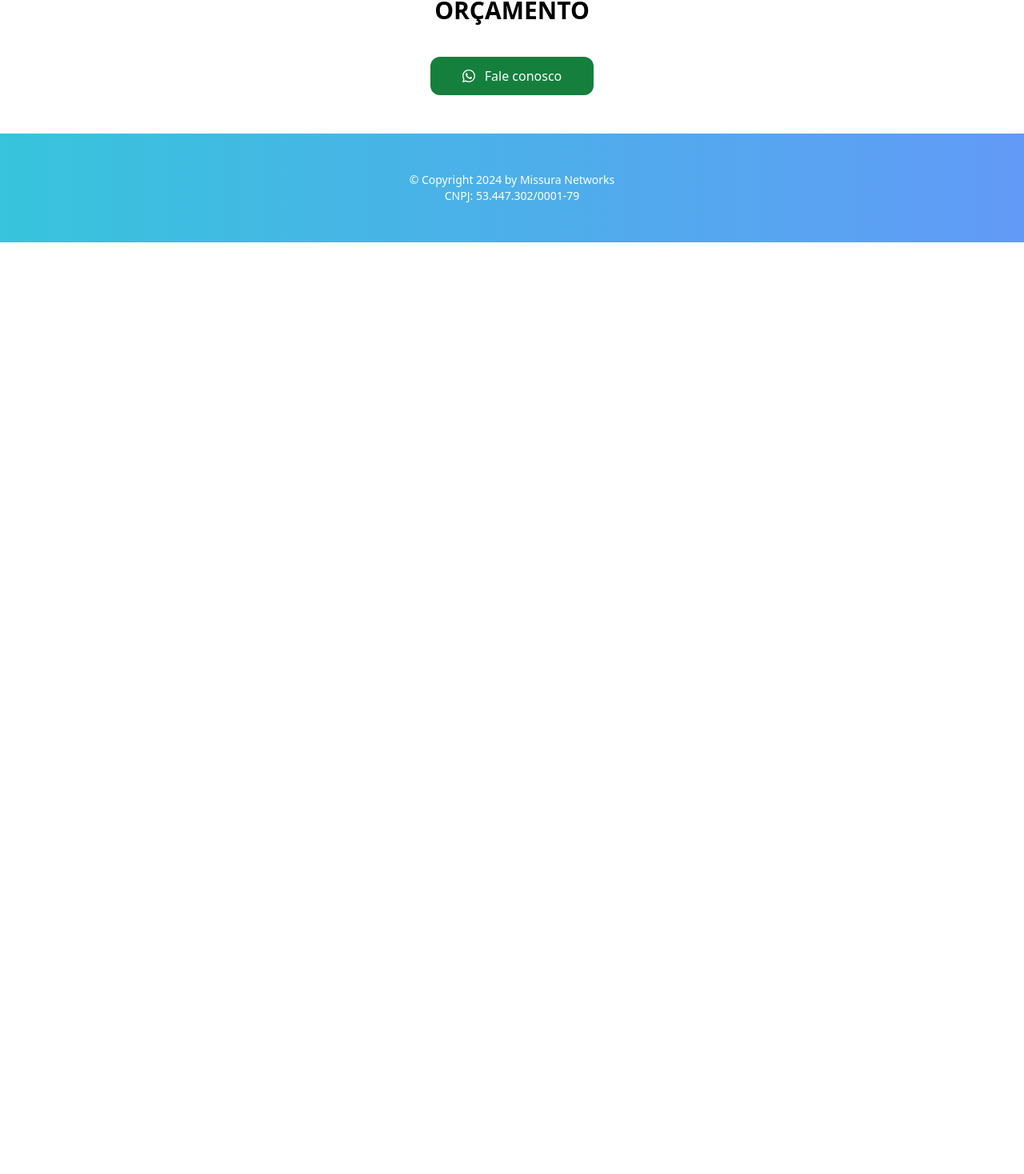
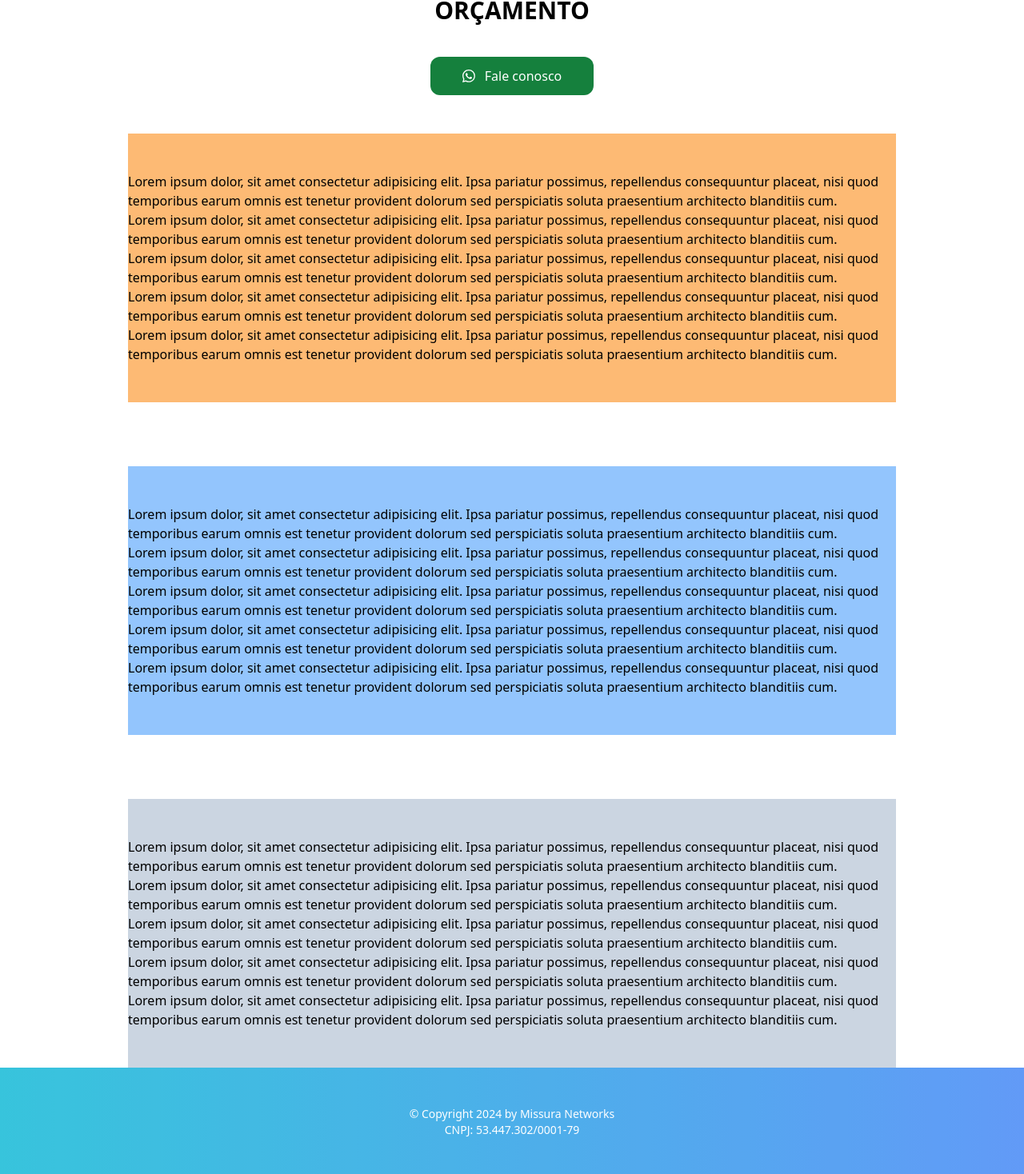
Before and after one commit to mmissura/landing-page-pd-energy, a React (Vite) app: page / in a window 1280 px wide. Shown: the part 1001-2469 px from the top of the page at 80% size. Before the commit the page ends 1304 px from the top, so only its background shows below. Built offline with nearby package versions, Linux system fonts and the light colour scheme.

Commit message:
feat: menu scroll section

```diff
--- a/src/App.tsx
+++ b/src/App.tsx
@@ -2,6 +2,14 @@ import { BsWhatsapp } from 'react-icons/bs';
 import Logo1 from './assets/images/logo2.png';
 
 export const App = () => {
+  const handleMenuScroll = (section: string) => {
+    // eslint-disable-next-line @typescript-eslint/no-explicit-any
+    const element: any = document.getElementById(section);
+    element.scrollIntoView({
+      behavior: 'smooth',
+    });
+  };
+
   return (
     <div className='w-full'>
       <div className='w-3/4 m-auto grid grid-cols-2 p-4 justify-between items-center'>
@@ -16,16 +24,28 @@ export const App = () => {
 
         <nav className='w-full'>
           <ul className='flex justify-end gap-4 2xl:text-2xl xl:text-2xl text-lg'>
-            <li>MENU</li>
-            <li>MENU</li>
+            <li
+              className='bg-green-500 p-2 rounded text-white cursor-pointer hover:bg-green-700'
+              onClick={() => handleMenuScroll('test')}
+            >
+              TEST
+            </li>
+            <li
+              className='bg-green-500 p-2 rounded text-white cursor-pointer hover:bg-green-700'
+              onClick={() => handleMenuScroll('contact')}
+            >
+              CONTACT
+            </li>
           </ul>
         </nav>
       </div>
 
       <div className='bg-image'>
         <div className='w-full bg-black bg-opacity-30 py-14'>
-          <div className='2xl:w-3/4 xl:w-3/4 w-full h-full m-auto
-          grid 2xl:grid-cols-2 xl:grid-cols-2 grid-cols-1 p-4 gap-6 justify-between items-center'>
+          <div
+            className='2xl:w-3/4 xl:w-3/4 w-full h-full m-auto
+          grid 2xl:grid-cols-2 xl:grid-cols-2 grid-cols-1 p-4 gap-6 justify-between items-center'
+          >
             <div className='w-full'>
               <iframe
                 width='100%'
@@ -38,23 +58,25 @@ export const App = () => {
               ></iframe>
             </div>
             <div className='w-full'>
-              <h2 className='text-green-300 text-center
-              2xl:text-5xl xl:text-5xl lg:text-5xl text-4xl font-semibold'>
+              <h2
+                className='text-green-300 text-center
+              2xl:text-5xl xl:text-5xl lg:text-5xl text-4xl font-semibold'
+              >
                 Texto curto com ênfase no produto
                 {/* Juros de 7%<br></br> 10 anos para pagar<br></br> Até 2 anos de carência para investimento */}
               </h2>
               <div className='mt-4 text-white 2xl:text-2xl cl:text-2xl text-xl text-center'>
-              <p>
-                Descrição sobre o plano safra.
-              </p>
+                <p>Descrição sobre o plano safra.</p>
               </div>
             </div>
           </div>
         </div>
       </div>
 
-      <div className='2xl:w-1/2 xl:w-1/2 w-full h-full m-auto grid 2xl:grid-cols-0
-      xl:grid-cols-0 grid-cols-1 p-4 gap-6 justify-center items-center'>
+      <div
+        className='2xl:w-1/2 xl:w-1/2 w-full h-full m-auto grid 2xl:grid-cols-0
+      xl:grid-cols-0 grid-cols-1 p-4 gap-6 justify-center items-center'
+      >
         <iframe
           width='100%'
           height='315'
@@ -82,6 +104,118 @@ export const App = () => {
           <BsWhatsapp /> Fale conosco
         </a>
       </div>
+
+      <section className='w-3/4 m-auto py-12 bg-orange-300' id='test'>
+        <p>
+          Lorem ipsum dolor, sit amet consectetur adipisicing elit. Ipsa
+          pariatur possimus, repellendus consequuntur placeat, nisi quod
+          temporibus earum omnis est tenetur provident dolorum sed perspiciatis
+          soluta praesentium architecto blanditiis cum.
+        </p>
+
+        <p>
+          Lorem ipsum dolor, sit amet consectetur adipisicing elit. Ipsa
+          pariatur possimus, repellendus consequuntur placeat, nisi quod
+          temporibus earum omnis est tenetur provident dolorum sed perspiciatis
+          soluta praesentium architecto blanditiis cum.
+        </p>
+
+        <p>
+          Lorem ipsum dolor, sit amet consectetur adipisicing elit. Ipsa
+          pariatur possimus, repellendus consequuntur placeat, nisi quod
+          temporibus earum omnis est tenetur provident dolorum sed perspiciatis
+          soluta praesentium architecto blanditiis cum.
+        </p>
+
+        <p>
+          Lorem ipsum dolor, sit amet consectetur adipisicing elit. Ipsa
+          pariatur possimus, repellendus consequuntur placeat, nisi quod
+          temporibus earum omnis est tenetur provident dolorum sed perspiciatis
+          soluta praesentium architecto blanditiis cum.
+        </p>
+
+        <p>
+          Lorem ipsum dolor, sit amet consectetur adipisicing elit. Ipsa
+          pariatur possimus, repellendus consequuntur placeat, nisi quod
+          temporibus earum omnis est tenetur provident dolorum sed perspiciatis
+          soluta praesentium architecto blanditiis cum.
+        </p>
+      </section>
+
+      <section className='w-3/4 m-auto py-12 bg-blue-300 mt-20' id='contact'>
+        <p>
+          Lorem ipsum dolor, sit amet consectetur adipisicing elit. Ipsa
+          pariatur possimus, repellendus consequuntur placeat, nisi quod
+          temporibus earum omnis est tenetur provident dolorum sed perspiciatis
+          soluta praesentium architecto blanditiis cum.
+        </p>
+
+        <p>
+          Lorem ipsum dolor, sit amet consectetur adipisicing elit. Ipsa
+          pariatur possimus, repellendus consequuntur placeat, nisi quod
+          temporibus earum omnis est tenetur provident dolorum sed perspiciatis
+          soluta praesentium architecto blanditiis cum.
+        </p>
+
+        <p>
+          Lorem ipsum dolor, sit amet consectetur adipisicing elit. Ipsa
+          pariatur possimus, repellendus consequuntur placeat, nisi quod
+          temporibus earum omnis est tenetur provident dolorum sed perspiciatis
+          soluta praesentium architecto blanditiis cum.
+        </p>
+
+        <p>
+          Lorem ipsum dolor, sit amet consectetur adipisicing elit. Ipsa
+          pariatur possimus, repellendus consequuntur placeat, nisi quod
+          temporibus earum omnis est tenetur provident dolorum sed perspiciatis
+          soluta praesentium architecto blanditiis cum.
+        </p>
+
+        <p>
+          Lorem ipsum dolor, sit amet consectetur adipisicing elit. Ipsa
+          pariatur possimus, repellendus consequuntur placeat, nisi quod
+          temporibus earum omnis est tenetur provident dolorum sed perspiciatis
+          soluta praesentium architecto blanditiis cum.
+        </p>
+      </section>
+
+      <section className='w-3/4 m-auto py-12 bg-slate-300 mt-20' id='moises'>
+        <p>
+          Lorem ipsum dolor, sit amet consectetur adipisicing elit. Ipsa
+          pariatur possimus, repellendus consequuntur placeat, nisi quod
+          temporibus earum omnis est tenetur provident dolorum sed perspiciatis
+          soluta praesentium architecto blanditiis cum.
+        </p>
+
+        <p>
+          Lorem ipsum dolor, sit amet consectetur adipisicing elit. Ipsa
+          pariatur possimus, repellendus consequuntur placeat, nisi quod
+          temporibus earum omnis est tenetur provident dolorum sed perspiciatis
+          soluta praesentium architecto blanditiis cum.
+        </p>
+
+        <p>
+          Lorem ipsum dolor, sit amet consectetur adipisicing elit. Ipsa
+          pariatur possimus, repellendus consequuntur placeat, nisi quod
+          temporibus earum omnis est tenetur provident dolorum sed perspiciatis
+          soluta praesentium architecto blanditiis cum.
+        </p>
+
+        <p>
+          Lorem ipsum dolor, sit amet consectetur adipisicing elit. Ipsa
+          pariatur possimus, repellendus consequuntur placeat, nisi quod
+          temporibus earum omnis est tenetur provident dolorum sed perspiciatis
+          soluta praesentium architecto blanditiis cum.
+        </p>
+
+        <p>
+          Lorem ipsum dolor, sit amet consectetur adipisicing elit. Ipsa
+          pariatur possimus, repellendus consequuntur placeat, nisi quod
+          temporibus earum omnis est tenetur provident dolorum sed perspiciatis
+          soluta praesentium architecto blanditiis cum.
+        </p>
+      </section>
+
       <footer
         className='text-white bg-gradient-to-r
         opacity-80 from-cyan-500 to-blue-500 py-12 px-20
```
Also changed, not shown: 1 other file (tests, documents, lock files or other folders). Lines whose indentation alone changed are shown as unchanged.
